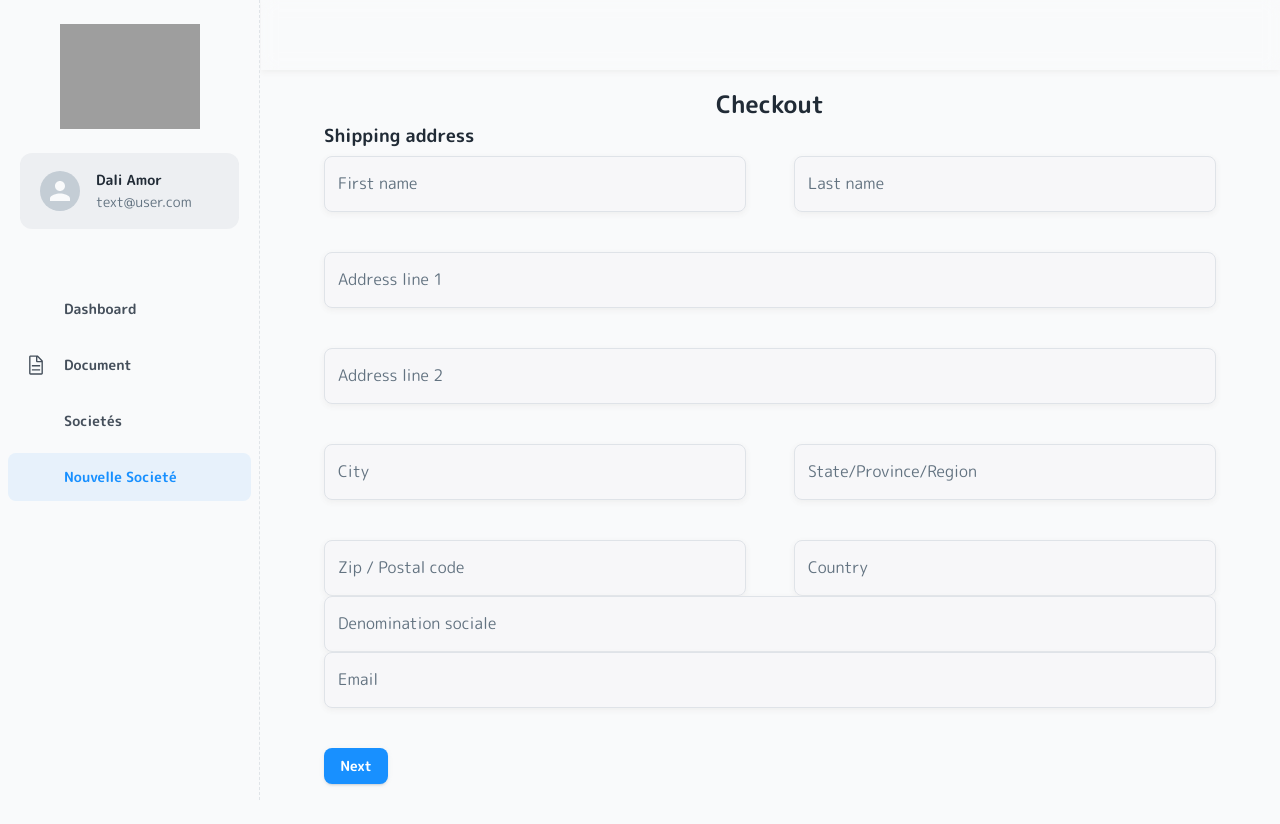
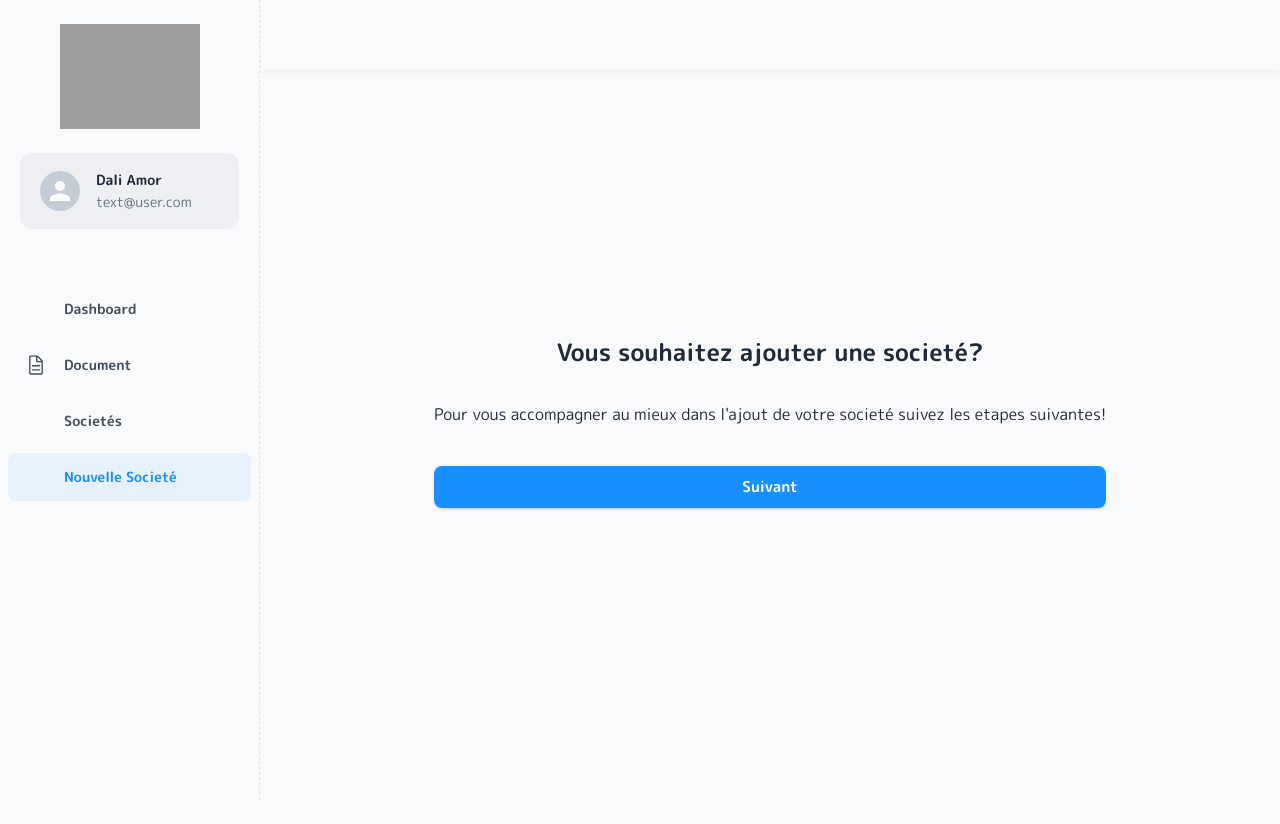
Before and after one commit to MeDali-Amor/mui-template, a React (Create React App) app: page /societes/nouvelle-societe in a window 1280 px wide. Shown: the top 824 px of the page. Built offline with nearby package versions, Linux system fonts and the light colour scheme; grey boxes are pictures that could not be loaded; some icons are missing.

Commit message:
ajout societé page

```diff
--- a/src/components/FormNavigation.js
+++ b/src/components/FormNavigation.js
@@ -9,15 +9,21 @@ const FormNavigation = ({ hasPrevious, onBackClick, isLastStep }) => {
                 marginBlock: 40,
                 justifyContent: "space-between",
                 alignItems: "center",
+                columnGap: 16,
             }}
         >
             {hasPrevious && (
-                <Button variant="contained" onClick={onBackClick}>
-                    Back
+                <Button
+                    variant="contained"
+                    onClick={onBackClick}
+                    fullWidth
+                    size="large"
+                >
+                    Retour
                 </Button>
             )}
-            <Button type="submit" variant="contained">
-                {isLastStep ? "Submit" : "Next"}
+            <Button type="submit" variant="contained" fullWidth size="large">
+                {isLastStep ? "Continuer" : "Suivant"}
             </Button>
         </div>
     );
--- a/src/components/InputFeild.js
+++ b/src/components/InputFeild.js
@@ -1,5 +1,6 @@
 import { styled, TextField } from "@mui/material";
-import { useField } from "formik";
+import { useField, useFormikContext } from "formik";
+import { useEffect } from "react";
 
 const StyledTextField = styled(TextField)(({ theme }) => ({
     width: "100%",
@@ -29,15 +30,31 @@ const StyledTextField = styled(TextField)(({ theme }) => ({
     },
 }));
 
-const InputFeild = ({ label, ...props }) => {
+const InputFeild = ({ label, handleChange, customValue, ...props }) => {
+    const { setFieldValue } = useFormikContext();
     const [field, meta] = useField(props);
+    const { name, value, onBlur, onChange } = field;
+    // console.log(name);
+    useEffect(() => {
+        if (!customValue) return;
+        setFieldValue(name, customValue);
+    }, [customValue]);
     return (
         <StyledTextField
             label={label}
-            {...field}
+            onBlur={onBlur}
+            name={name}
+            value={value}
+            // {...field}
             {...props}
             error={meta.touched && Boolean(meta.error)}
             helperText={meta.touched && meta.error}
+            onChange={(e) => {
+                onChange(e);
+                if (handleChange) {
+                    handleChange(e);
+                }
+            }}
         />
     );
 };
--- a/src/layouts/dashbordLayout/index.js
+++ b/src/layouts/dashbordLayout/index.js
@@ -18,7 +18,7 @@ const MainStyle = styled("div")(({ theme }) => ({
     flexGrow: 1,
     overflow: "auto",
     minHeight: "100%",
-    paddingTop: 70,
+    paddingTop: 100,
     paddingBottom: theme.spacing(10),
 }));
 
--- a/src/pages/creationSociete/CreationSociete.js
+++ b/src/pages/creationSociete/CreationSociete.js
@@ -3,15 +3,28 @@ import { Box, Button, Grid, Paper, TextField, Typography } from "@mui/material";
 import * as yup from "yup";
 import InputFeild from "../../components/InputFeild";
 import MultiStepForm, { FormStep } from "../../components/MultiStepForm";
+import { useState } from "react";
+import axios from "axios";
 
 const validationSchema = yup.object({
     deno: yup.string().required("This field is required"),
-    email: yup.string().email().required("This field is required"),
+    codepostal: yup
+        .string()
+        .required()
+        .matches(/^[0-9]+$/, "Must be only digits")
+        .min(5, "Must be exactly 5 digits")
+        .max(5, "Must be exactly 5 digits"),
+    commune: yup.string().required("This field is required"),
+    // nationalite: yup.string().required("This field is required"),
+    adresse: yup.string(),
 });
 
 const styles = (theme) => ({
     formLayout: {
         width: "auto",
+        height: "100%",
+        backgroundColor: "red",
+
         marginLeft: theme.spacing.unit * 2,
         marginRight: theme.spacing.unit * 2,
         [theme.breakpoints.up(600 + theme.spacing.unit * 2)]: {
@@ -33,18 +46,51 @@ const styles = (theme) => ({
 });
 
 const CreationSociete = () => {
+    const [cityData, setCityData] = useState({
+        nom: "",
+        code: "",
+        codeDepartement: "",
+        codeRegion: "",
+        codesPostaux: [""],
+        population: 0,
+    });
+    const handleChange = async (e) => {
+        const query = e.target.value;
+        console.log(query);
+        const res = await axios.get(
+            `https://geo.api.gouv.fr/communes?codePostal=${query}`
+        );
+        setCityData(...res.data);
+        console.log(...res.data);
+    };
     return (
-        <div className={styles.formLayout}>
-            <Box sx={{ py: 2, px: 8 }}>
-                <Typography component="h1" variant="h4" align="center">
-                    Checkout
-                </Typography>
+        <div>
+            <Box
+                sx={{
+                    minHeight: "calc(100vh - 150px)",
+                    height: "100%",
+                    py: 2,
+                    px: 16,
+                    display: "flex",
+                    flexDirection: "column",
+                    justifyContent: "center",
+                    alignItems: "center",
+                }}
+            >
                 <MultiStepForm
                     initialValues={{
                         deno: "",
-                        email: "",
+                        commune: cityData.nom,
                         codepostal: "",
-                        ville: "",
+                        // nationalite: "",
+                        adresse: "",
+                        no: "",
+                        psiret: "",
+                        formejur: "",
+                        tva: "",
+                        dcren: "",
+                        daterad: "",
+                        dateimmat: "",
                     }}
                     onSubmit={(values) => {
                         console.log(values);
@@ -52,111 +98,193 @@ const CreationSociete = () => {
                 >
                     <FormStep
                         stepName="Person"
-                        onSubmit={() => console.log("step 2")}
+                        onSubmit={() => console.log("step 0")}
+                        // validationSchema={validationSchema}
+                    >
+                        <Typography
+                            component="h1"
+                            variant="h4"
+                            align="center"
+                            sx={{
+                                marginBlock: 4,
+                            }}
+                        >
+                            Vous souhaitez ajouter une societé?
+                        </Typography>
+                        <Typography variant="body1" align="center">
+                            Pour vous accompagner au mieux dans l'ajout de votre
+                            societé suivez les etapes suivantes!
+                        </Typography>
+                    </FormStep>
+                    <FormStep
+                        stepName="Identification"
+                        onSubmit={() => console.log("step 1")}
                         validationSchema={validationSchema}
                     >
+                        <Grid
+                            // rowSpacing={5}
+                            // columnSpacing={6}
+                            // container
+                            sx={{ py: 3 }}
+                            // xs={12}
+                        >
+                            <Typography variant="h6" gutterBottom>
+                                Identification
+                            </Typography>
+                        </Grid>
+                        <Grid container rowSpacing={5} columnSpacing={6}>
+                            <Grid item xs={12}>
+                                <InputFeild
+                                    id="deno"
+                                    name="deno"
+                                    label="Denomination Sociale"
+                                    fullWidth
+                                    autoComplete="deno"
+                                />
+                            </Grid>
+
+                            <Grid item xs={12} sm={6}>
+                                <InputFeild
+                                    id="codepostal"
+                                    name="codepostal"
+                                    label="Code Postal"
+                                    fullWidth
+                                    autoComplete="billing postal-code"
+                                    handleChange={handleChange}
+                                />
+                            </Grid>
+                            <Grid item xs={12} sm={6}>
+                                <InputFeild
+                                    id="commune"
+                                    name="commune"
+                                    label="Ville"
+                                    customValue={cityData.nom}
+                                    fullWidth
+                                    autoComplete="billing address-level2"
+                                />
+                            </Grid>
+                            {/* <Grid item xs={12} sm={4}>
+                                <InputFeild
+                                    id="nationalite"
+                                    name="nationalite"
+                                    label="Pays"
+                                    fullWidth
+                                    autoComplete="billing country"
+                                />
+                            </Grid> */}
+                            <Grid item xs={12}>
+                                <InputFeild
+                                    id="adresse"
+                                    name="adresse"
+                                    label="Address"
+                                    fullWidth
+                                    autoComplete="billing address-line1"
+                                />
+                            </Grid>
+                        </Grid>
+                    </FormStep>
+
+                    <FormStep
+                        stepName="Juridique"
+                        onSubmit={() => console.log("step 2")}
+                        validationSchema={yup.object({
+                            no: yup
+                                .string()
+                                .required()
+                                .matches(/^[0-9]+$/, "Must be only digits")
+                                .min(9, "Must be exactly 9 digits")
+                                .max(9, "Must be exactly 9 digits"),
+                            psiret: yup
+                                .string()
+                                .required()
+                                .matches(/^[0-9]+$/, "Must be only digits")
+                                .min(14, "Must be exactly 14 digits")
+                                .max(14, "Must be exactly 14 digits"),
+                            formejur: yup
+                                .string()
+                                .required("This field is required"),
+                            greffe: yup
+                                .string()
+                                .required("This field is required"),
+                            tva: yup.string(),
+                            dcren: yup.date(),
+                            daterad: yup.date(),
+                            dateimmat: yup.date(),
+                        })}
+                    >
                         <Typography variant="h6" gutterBottom>
-                            Shipping address
+                            Informations Juridique
                         </Typography>
                         <Grid container rowSpacing={5} columnSpacing={6}>
                             <Grid item xs={12} sm={6}>
                                 <InputFeild
-                                    id="firstName"
-                                    name="firstName"
-                                    label="First name"
-                                    fullWidth
-                                    autoComplete="fname"
-                                />
-                            </Grid>
-                            <Grid item xs={12} sm={6}>
-                                <InputFeild
-                                    id="lastName"
-                                    name="lastName"
-                                    label="Last name"
-                                    fullWidth
-                                    autoComplete="lname"
-                                />
-                            </Grid>
-                            <Grid item xs={12}>
-                                <InputFeild
-                                    id="address1"
-                                    name="address1"
-                                    label="Address line 1"
-                                    fullWidth
-                                    autoComplete="billing address-line1"
-                                />
-                            </Grid>
-                            <Grid item xs={12}>
-                                <InputFeild
-                                    id="address2"
-                                    name="address2"
-                                    label="Address line 2"
-                                    fullWidth
-                                    autoComplete="billing address-line2"
-                                />
-                            </Grid>
-                            <Grid item xs={12} sm={6}>
-                                <InputFeild
-                                    id="city"
-                                    name="city"
-                                    label="City"
-                                    fullWidth
-                                    autoComplete="billing address-level2"
-                                />
-                            </Grid>
-                            <Grid item xs={12} sm={6}>
-                                <InputFeild
-                                    id="state"
-                                    name="state"
-                                    label="State/Province/Region"
+                                    id="formejur"
+                                    name="formejur"
+                                    label="Forme Juridique"
                                     fullWidth
                                 />
                             </Grid>
                             <Grid item xs={12} sm={6}>
                                 <InputFeild
-                                    id="zip"
-                                    name="zip"
-                                    label="Zip / Postal code"
-                                    fullWidth
-                                    autoComplete="billing postal-code"
+                                    InputLabelProps={{ shrink: true }}
+                                    type={"date"}
+                                    id="dcren"
+                                    name="dcren"
+                                    label="Date de création"
                                 />
                             </Grid>
                             <Grid item xs={12} sm={6}>
                                 <InputFeild
-                                    id="country"
-                                    name="country"
-                                    label="Country"
+                                    id="no"
+                                    name="no"
+                                    label="Numero Siren"
                                     fullWidth
-                                    autoComplete="billing country"
+                                />
+                            </Grid>
+                            <Grid item xs={12} sm={6}>
+                                <InputFeild
+                                    id="psiret"
+                                    name="psiret"
+                                    label="Numéro SIRET (siège)"
+                                    fullWidth
+                                />
+                            </Grid>
+                            <Grid item xs={12} sm={6}>
+                                <InputFeild
+                                    id="greffe"
+                                    name="greffe"
+                                    label="Numéro RCS"
+                                    fullWidth
+                                />
+                            </Grid>
+                            <Grid item xs={12} sm={6}>
+                                <InputFeild
+                                    id="tva"
+                                    name="tva"
+                                    label="Numéro TVA"
+                                    fullWidth
+                                />
+                            </Grid>
+                            <Grid item xs={12} sm={6}>
+                                <InputFeild
+                                    InputLabelProps={{ shrink: true }}
+                                    type={"date"}
+                                    id="dateimmat"
+                                    name="dateimmat"
+                                    label="Date d'immatriculation RCS"
+                                />
+                            </Grid>
+                            <Grid item xs={12} sm={6}>
+                                <InputFeild
+                                    InputLabelProps={{ shrink: true }}
+                                    type={"date"}
+                                    id="daterad"
+                                    name="daterad"
+                                    label="Date d'enregistrement INSEE"
                                 />
                             </Grid>
                         </Grid>
-                        <InputFeild
-                            id="deno"
-                            name="deno"
-                            label="Denomination sociale"
-                        />
-                        <InputFeild id="email" name="email" label="Email" />
-                    </FormStep>
-
-                    <FormStep
-                        stepName="adresse"
-                        onSubmit={() => console.log("step 1")}
-                        validationSchema={yup.object({
-                            codepostal: yup
-                                .string()
-                                .required("This field is required"),
-                            ville: yup
-                                .string()
-                                .required("This field is required"),
-                        })}
-                    >
-                        <InputFeild
-                            id="codepostal"
-                            name="codepostal"
-                            label="Code Postal"
-                        />
-                        <InputFeild id="ville" name="ville" label="Ville" />
+                        {/* <InputFeild id="ville" name="ville" label="Ville" /> */}
                     </FormStep>
                 </MultiStepForm>
             </Box>
```
Also changed, not shown: 1 other file (tests, documents, lock files or other folders).
